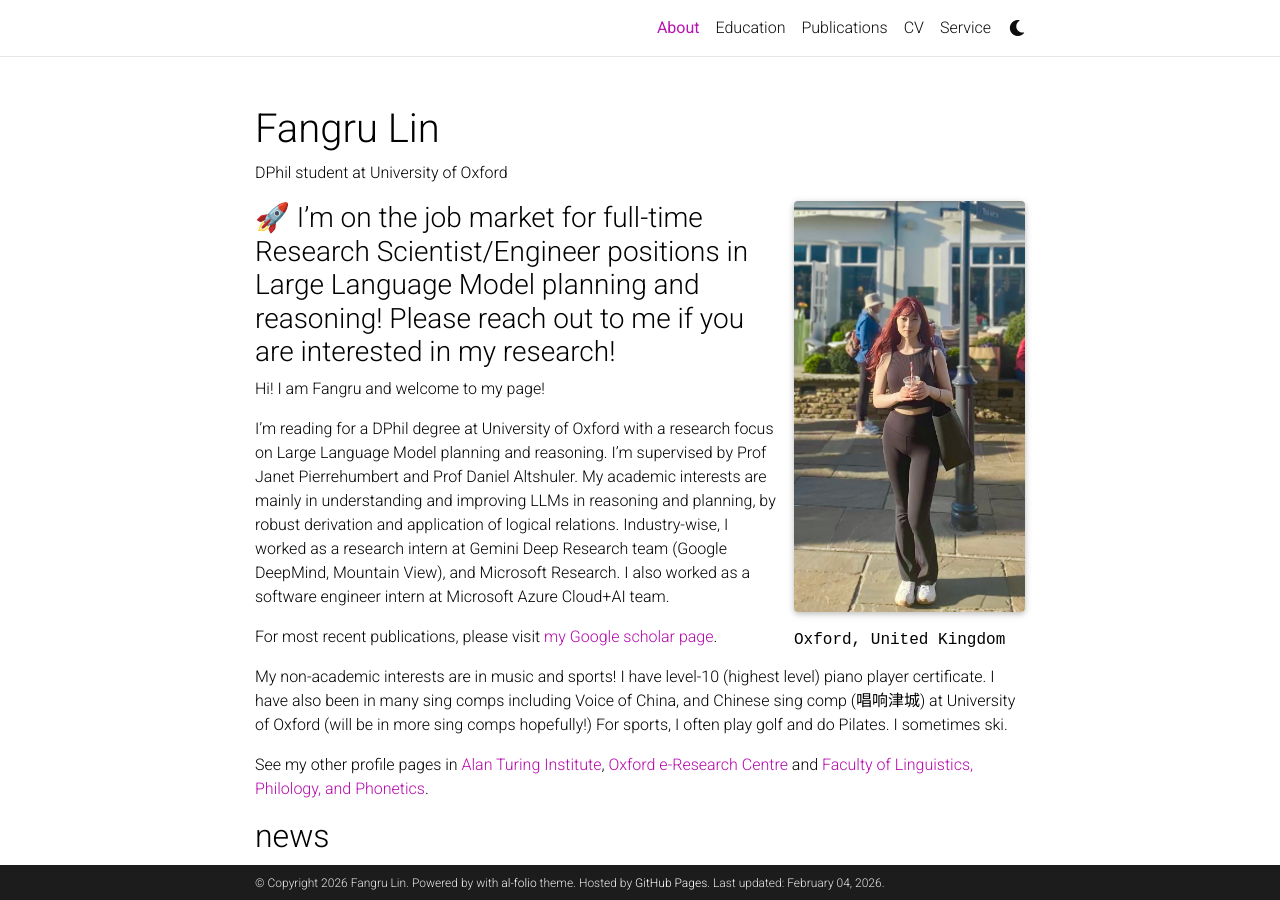
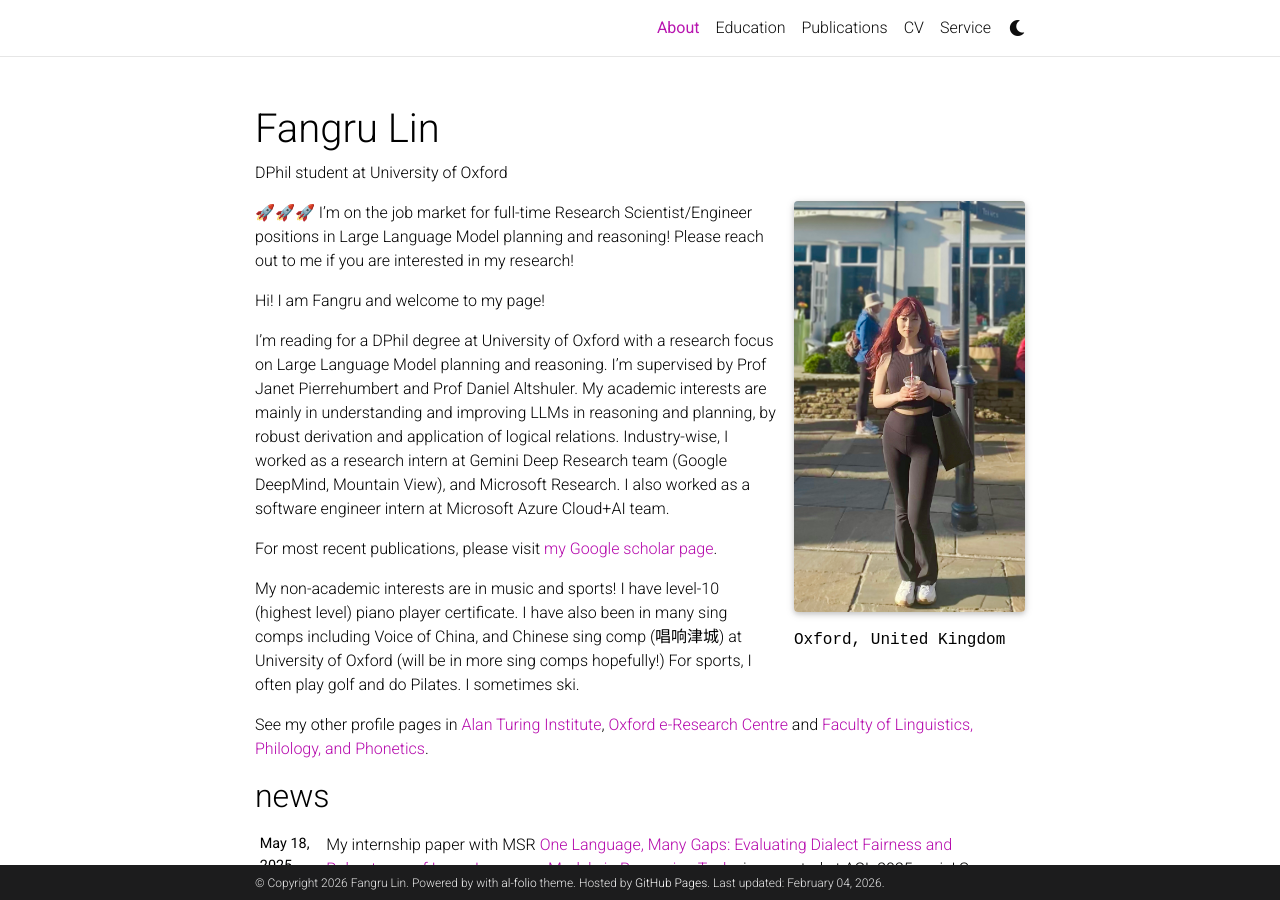
Before and after one commit to fangru-lin/fangru-lin.github.io, a Jekyll site: the page built from _pages/about.md, in a window 1280 px wide and 900 px high. Built offline with Jekyll 4.4.1, drawn with Linux system fonts in a browser that asks for light colours; full-size pictures stand in for the smaller copies a plugin makes; comment, search, counter and statistics services are not loaded; a style sheet for code colours, icons or effects is not loaded.

```diff
--- a/_pages/about.md
+++ b/_pages/about.md
@@ -16,7 +16,7 @@ selected_papers: false # includes a list of papers marked as "selected={true}"
 social: true  # includes social icons at the bottom of the page
 ---
 
-### 🚀 I'm on the job market for full-time Research Scientist/Engineer positions in Large Language Model planning and reasoning! Please reach out to me if you are interested in my research!
+🚀🚀🚀 I'm on the job market for full-time Research Scientist/Engineer positions in Large Language Model planning and reasoning! Please reach out to me if you are interested in my research!
 
 Hi! I am Fangru and welcome to my page!
 
```
